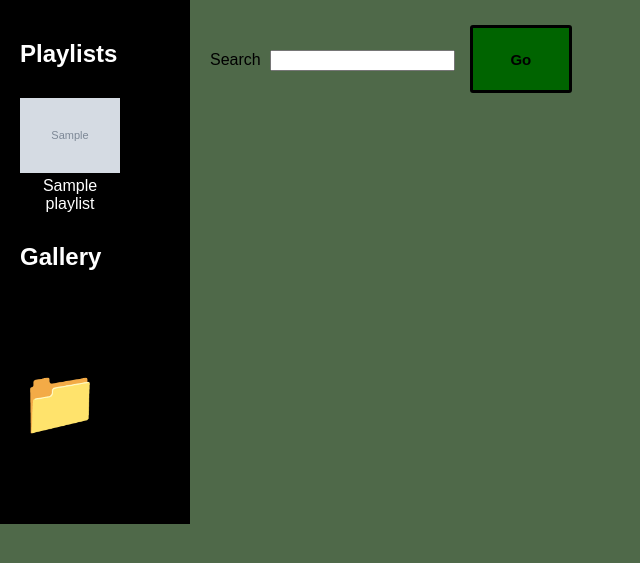
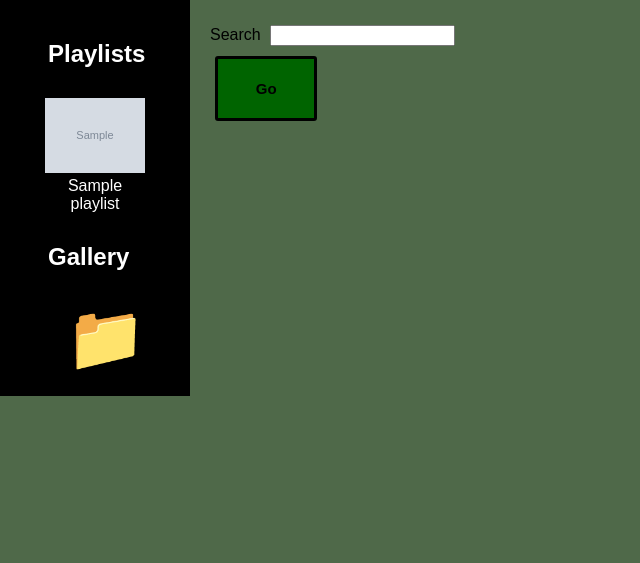
Before and after one commit to annalisekimura/SpotPad, a Flask app: template templates/giphy.html in a window 1280 px wide. Shown: the top 563 px of the page, without its empty margins (0-640 px from the left). Run offline with Flask 3, Linux system fonts and the light colour scheme; the template is opened without the code that fills it: most values are stand-ins (such as "Sample title", 1, 10 or a date in 2020); grey boxes marked "Sample" are stand-in pictures.

Commit message:
separated gifs

```diff
--- a/main.py
+++ b/main.py
@@ -3,6 +3,8 @@ import urllib.parse
 
 from datetime import datetime, timedelta
 from flask import Flask, redirect, request, jsonify, session, render_template
+
+
 
 app = Flask(__name__)
 app.secret_key = '53d355f8-571a-4590-a310-1f9579440851'
--- a/package.json
+++ b/package.json
@@ -1,6 +1,7 @@
 {
   "dependencies": {
     "canvas-confetti": "^1.9.3",
+    "html2canvas": "^1.4.1",
     "jsonify": "^0.0.1",
     "requests": "^0.3.0"
   }
--- a/templates/giphy.html
+++ b/templates/giphy.html
@@ -39,11 +39,9 @@
                 img.alt = content.data[0].title;
                 fc.textContent = content.data[0].title;
                 fig.appendChild(img);
-                fig.appendChild(fc);
-
-
-                savedFigs.push({url: img.src, title: img.alt});
-                console.log("this far");
+                //fig.appendChild(fc);
+                //savedFigs.push({url: img.src, title: img.alt});
+                savedFigs.push({url: img.src});
 
                 let out = document.querySelector(".out");
                 out.insertAdjacentElement("afterbegin", fig);
--- a/templates/layout.html
+++ b/templates/layout.html
@@ -42,7 +42,7 @@
             background-color: #f9f9f9;
         }
 
-        .draggableGif {
+        .gif-container {
             position: absolute;
             cursor: move;
             background-color: #f9f9f9;
@@ -110,7 +110,10 @@
         .clr:nth-child(8){
             background-color: #fff;
         }
-        button{
+        button {
+            display: flex;
+            justify-content: center;
+            align-items: center;
             border: none;
             outline: none;
             padding: .6cm 1cm;
@@ -120,8 +123,11 @@
             border: 3px solid black;
             font-size: 15px;
             font-weight: bold;
+            height: 65px;
 
         }
+
+
         .save{
             background-color: darkgreen;
         }
@@ -160,10 +166,23 @@
             display: flex;
             flex-direction: column;
             align-items: flex-start;
+            justify-content: center;
+            padding-left: 25px;
+
+        }
+        .cover-image {
+            width:100%;
         }
 
-        .folder, .delete{
+        .folder {
             font-size: 4em;
+            background-color: black;
+        }
+
+
+        .undo, .save {
+            font-size: xx-large;
+            justify-content: center;
         }
 
 
@@ -291,13 +310,22 @@
             padding-top: 100px;
         }
 
-        .addGifs img {
-            max-width: 100%; /* Ensure the image does not exceed the container's width */
+        .gifCC img {
+            width: 100%; /* Ensure the image does not exceed the container's width */
             height: auto; /* Maintain aspect ratio */
             display: block; /* Ensure the image behaves like a block element */
-            margin: 0 auto; /* Center the image horizontally */
-            max-height: 100px; /* Limit the maximum height of the image */
+            max-height: 100px;
         }
+
+        #fileInput {
+            display: none;
+        }
+
+        .playlists-title, .gallery{
+            padding-left: 28px;
+            justify-content: center;
+        }
+
 
 
 
@@ -306,7 +334,7 @@
 <body>
         <!-- sidebar of playlists -->
         <div class="sidebar">
-            <h2>Playlists</h2>
+            <h2 class="playlists-title">Playlists</h2>
 
                 {% for playlist in playlists %}
                 <div class="playlist-item">
@@ -320,10 +348,24 @@
                 {% endfor %}
 
                 <h2 class="gallery">Gallery</h2>
-                <p class="folder" role="img" aria-label="folder">&#x1F4C1</p>
+                <button class="folder" role="img" aria-label="folder">&#x1F4C1</button>
 
 
         </div>
+
+        <input type="file" id="fileInput" multiple>
+
+
+            <script>
+                let fileBtn = document.querySelector(".folder")
+                fileBtn.addEventListener("click", () => {
+                    openFileDialog();
+                })
+
+                function openFileDialog() {
+                    document.getElementById('fileInput').click();
+                }
+            </script>
 
     <!-- main content area -->
     <div class="main-content">
```
Also changed, not shown: templates/songs.html (+50 -22 lines), package-lock.json.
